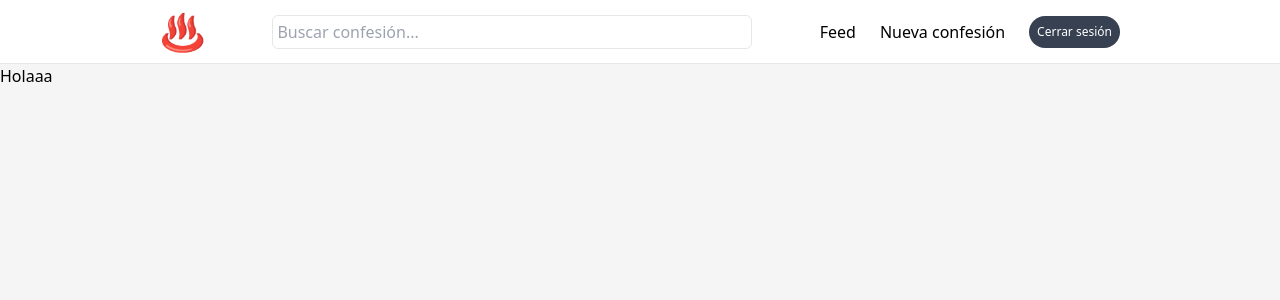
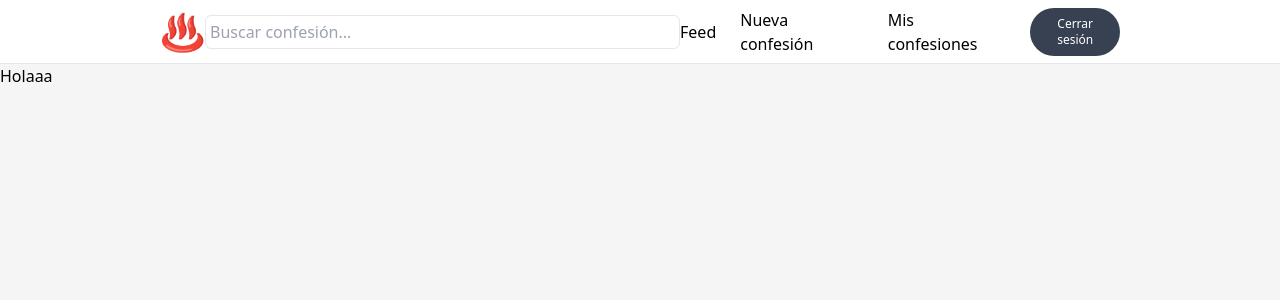
Before and after one commit to Alejandro1709/confesiones-upc, a Next.js app: page / in a window 1280 px wide. Shown: the top 300 px of the page. Built offline with nearby package versions, Linux system fonts and the light colour scheme.

Commit message:
Add: Navbar Component full

```diff
--- a/src/components/Layout.tsx
+++ b/src/components/Layout.tsx
@@ -1,5 +1,5 @@
 import Head from "next/head";
-import Navigation from "./Navigation";
+import Navigation from "@/components/navigation";
 
 type Props = {
   title?: string;
--- a/src/components/Navigation.tsx
+++ /dev/null
@@ -1,42 +0,0 @@
-"use client";
-
-import Link from "next/link";
-
-function Navigation() {
-  return (
-    <header className="flex h-16 items-center justify-center border-b bg-white">
-      <div className="mx-6 flex w-full items-center justify-between md:mx-40">
-        <h2 className="text-3xl md:text-4xl">♨️</h2>
-        <form className="w-2/4 md:block">
-          <input
-            className="w-full rounded-md border p-1"
-            type="text"
-            placeholder="Buscar confesión..."
-          />
-        </form>
-        <nav className="hidden md:block">
-          <ul className="flex items-center gap-6">
-            <li>
-              <Link className="hover:underline" href="/">
-                Feed
-              </Link>
-            </li>
-            <li>
-              <Link className="hover:underline" href="/confesiones/">
-                Nueva confesión
-              </Link>
-            </li>
-            <li>
-              <button className="rounded-full bg-gray-700 p-2 text-xs text-white hover:bg-gray-800">
-                Cerrar sesión
-              </button>
-            </li>
-          </ul>
-        </nav>
-        <button className="block rounded-md border p-2 md:hidden">Menu</button>
-      </div>
-    </header>
-  );
-}
-
-export default Navigation;
--- /dev/null
+++ b/src/components/navigation/Logo.tsx
@@ -0,0 +1,5 @@
+function Logo() {
+  return <h2 className="text-3xl md:text-4xl">♨️</h2>;
+}
+
+export default Logo;
--- /dev/null
+++ b/src/components/navigation/NavForm.tsx
@@ -0,0 +1,15 @@
+"use client";
+
+function NavForm() {
+  return (
+    <form className="w-2/4 md:block">
+      <input
+        className="w-full rounded-md border p-1"
+        type="text"
+        placeholder="Buscar confesión..."
+      />
+    </form>
+  );
+}
+
+export default NavForm;
--- /dev/null
+++ b/src/components/navigation/NavLink.tsx
@@ -0,0 +1,24 @@
+import Link from "next/link";
+import type ILink from "@/utils/link";
+
+type Props = {
+  link: ILink;
+};
+
+function NavLink({ link }: Props) {
+  return link.isButton ? (
+    <li>
+      <button className="rounded-full bg-gray-700 p-2 text-xs text-white hover:bg-gray-800">
+        {link.label}
+      </button>
+    </li>
+  ) : (
+    <li>
+      <Link className="hover:underline" href={link.href}>
+        {link.label}
+      </Link>
+    </li>
+  );
+}
+
+export default NavLink;
--- /dev/null
+++ b/src/components/navigation/NavLinks.tsx
@@ -0,0 +1,16 @@
+import { NAVIGATION_LINKS } from "@/constants/navigation";
+import NavLink from "./NavLink";
+
+function NavLinks() {
+  return (
+    <nav className="hidden md:block">
+      <ul className="flex items-center gap-6">
+        {NAVIGATION_LINKS.map((link) => (
+          <NavLink key={link.name} link={link} />
+        ))}
+      </ul>
+    </nav>
+  );
+}
+
+export default NavLinks;
--- /dev/null
+++ b/src/components/navigation/Navigation.tsx
@@ -0,0 +1,18 @@
+import Logo from "./Logo";
+import NavForm from "./NavForm";
+import NavLinks from "./NavLinks";
+
+function Navigation() {
+  return (
+    <header className="flex h-16 items-center justify-center border-b bg-white">
+      <div className="mx-6 flex w-full items-center justify-between md:mx-40">
+        <Logo />
+        <NavForm />
+        <NavLinks />
+        <button className="block rounded-md border p-2 md:hidden">Menu</button>
+      </div>
+    </header>
+  );
+}
+
+export default Navigation;
--- /dev/null
+++ b/src/components/navigation/index.ts
@@ -0,0 +1,3 @@
+import Navigation from "./Navigation";
+
+export default Navigation;
--- /dev/null
+++ b/src/constants/navigation.ts
@@ -0,0 +1,25 @@
+import type ILink from "@/utils/link";
+
+export const NAVIGATION_LINKS: ILink[] = [
+  {
+    label: "Feed",
+    name: "feed",
+    href: "/",
+  },
+  {
+    label: "Nueva confesión",
+    name: "new-confession",
+    href: "/confesiones/nueva",
+  },
+  {
+    label: "Mis confesiones",
+    name: "my-confessions",
+    href: "/confesiones/mis-confesiones",
+  },
+  {
+    label: "Cerrar sesión",
+    name: "logout",
+    isButton: true,
+    href: "#!",
+  },
+];
--- /dev/null
+++ b/src/utils/link.d.ts
@@ -0,0 +1,6 @@
+export default interface ILink {
+  label: string;
+  name: string;
+  href: string;
+  isButton?: boolean;
+}
```
